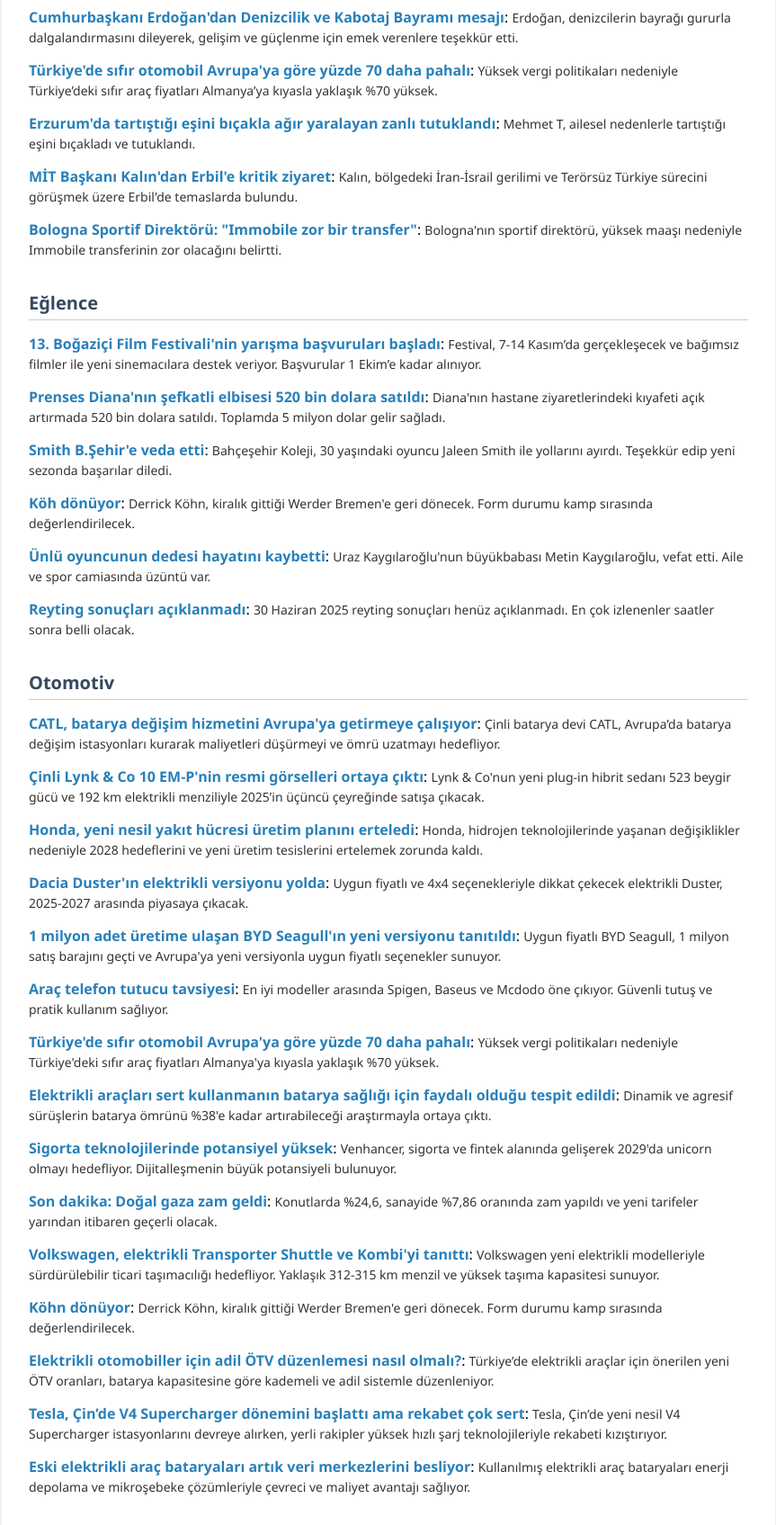
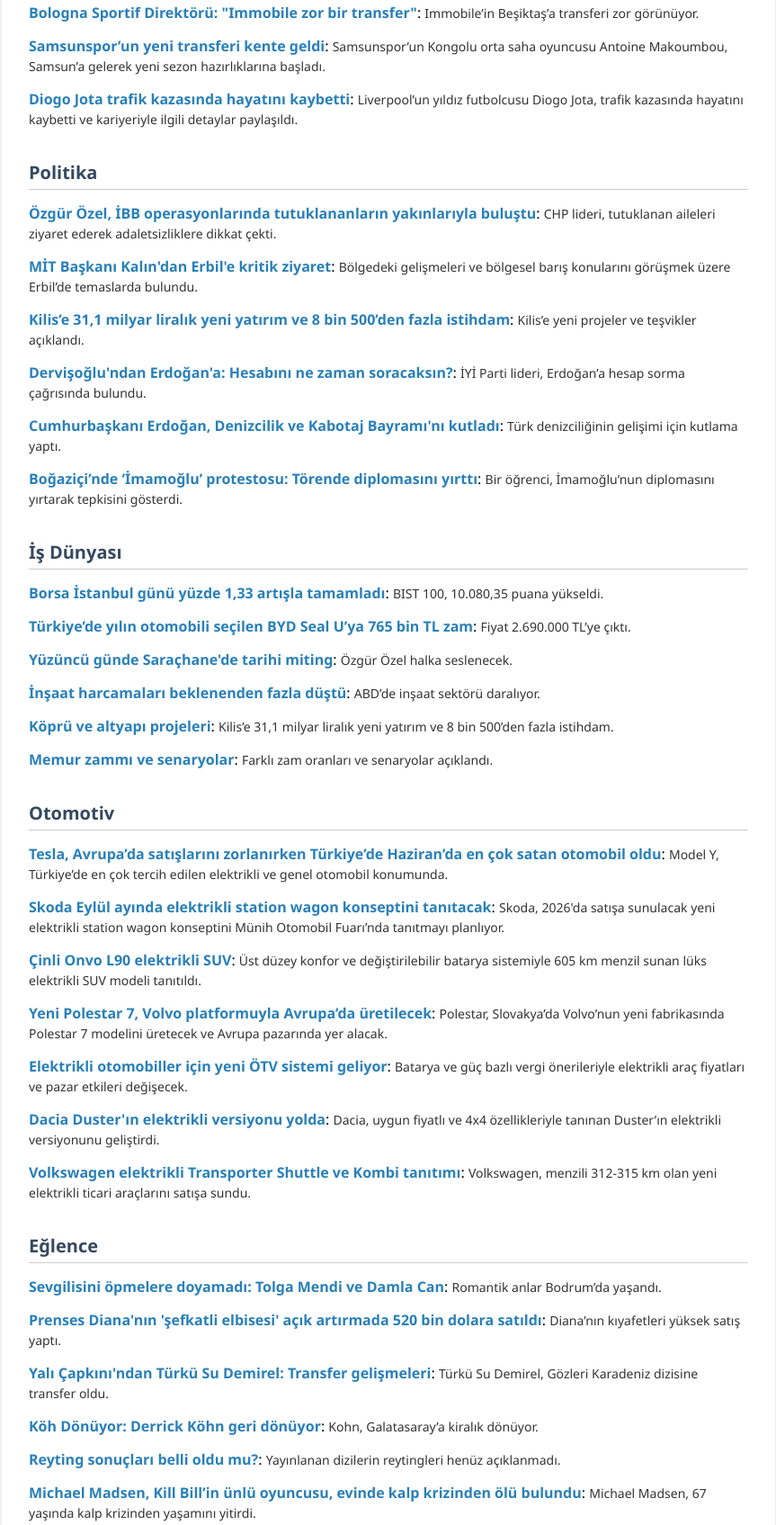
Before and after one commit to tdonuk/trnewsletter, a plain HTML site: page index.html in a window 1280 px wide. Shown: the part 435-2130 px from the top of the page at 90% size, without its empty margins (208-1071 px from the left). Drawn offline with Linux system fonts and the light colour scheme.

Commit message:
Updated newsletter

```diff
--- a/index.html
+++ b/index.html
@@ -77,52 +77,154 @@
 		<div class="newsletter-container" id="newsletter-root">
 			<div class="newsletter-header">
 				<div class="newsletter-title" id="main-title">Bülten Özeti</div>
-				<div class="newsletter-summary">Bültenimizde otomotiv, spor, politika ve eğlence alanlarında önemli gelişmeler öne çıkıyor. Otomotivde elektrikli araçlar ve yeni modeller, spor alanında transferler ve sezon hazırlıkları, politikada önemli ziyaretler ve açıklamalar, eğlence sektöründe ise filmler ve etkinlikler yer alıyor. Haberlerin detaylarını ve linklerini aşağıda bulabilirsiniz. Keyifli okumalar dileriz!</div>
+				<div class="newsletter-summary">Bültenimizde otomotiv, spor ve politika alanlarında önemli gelişmeler öne çıkıyor. Otomotivde elektrikli araçlar ve yeni modeller, spor dünyasında transferler ve maçlar, politikada ise seçimler ve uluslararası ilişkiler dikkat çekiyor. Haberlerin detaylarını ve linklerini aşağıda bulabilirsiniz. Keyifli okumalar dileriz!</div>
 			</div>
 
 			<div class="news-content" id="news-section">
 				<div class="category-section">
 
+					<div class="category-title category">Spor</div>
+
+					<div class="news-item">
+						<a href="[LINK]" class="news-item-title">Marko Guduric, Fenerbahçe Beko&#39;ya veda etti</a>:
+						<span class="news-item-content">Sırp basketbolcu, Fenerbahçe’den ayrıldığını açıkladı.</span>
+					</div>
+
+					<div class="news-item">
+						<a href="[LINK]" class="news-item-title">Fenerbahçe&#39;den Kayserispor&#39;a gitti</a>:
+						<span class="news-item-content">Fenerbahçe, Burak Kapacak’ı Kayserispor’a kiralık verdi ve sözleşmesini 1 yıl uzattı.</span>
+					</div>
+
+					<div class="news-item">
+						<a href="[LINK]" class="news-item-title">Fatih Karagümrük yeni teknik direktörünü açıkladı</a>:
+						<span class="news-item-content">Kulüp, Marcel Licka ile 2 yıllık sözleşme imzaladığını duyurdu.</span>
+					</div>
+
+					<div class="news-item">
+						<a href="[LINK]" class="news-item-title">Trabzonspor akşam antrenmanını tamamladı</a>:
+						<span class="news-item-content">Trabzonspor, yeni sezon hazırlıklarını sürdürüyor.</span>
+					</div>
+
+					<div class="news-item">
+						<a href="[LINK]" class="news-item-title">Bologna Sportif Direktörü: &quot;Immobile zor bir transfer&quot;</a>:
+						<span class="news-item-content">Immobile’in Beşiktaş’a transferi zor görünüyor.</span>
+					</div>
+
+					<div class="news-item">
+						<a href="[LINK]" class="news-item-title">Samsunspor’un yeni transferi kente geldi</a>:
+						<span class="news-item-content">Samsunspor’un Kongolu orta saha oyuncusu Antoine Makoumbou, Samsun’a gelerek yeni sezon hazırlıklarına başladı.</span>
+					</div>
+
+					<div class="news-item">
+						<a href="[LINK]" class="news-item-title">Diogo Jota trafik kazasında hayatını kaybetti</a>:
+						<span class="news-item-content">Liverpool’un yıldız futbolcusu Diogo Jota, trafik kazasında hayatını kaybetti ve kariyeriyle ilgili detaylar paylaşıldı.</span>
+					</div>
+				</div>
+				<div class="category-section">
+
 					<div class="category-title category">Politika</div>
 
 					<div class="news-item">
-						<a href="https://www.sozcu.com.tr/on-binler-100-kara-gun-mitinginde-sarachane-de-ozgur-ozel-halka-seslenecek-p189796" class="news-item-title">Yüzüncü günde Saraçhane&#39;de tarihi miting</a>:
-						<span class="news-item-content">CHP, İstanbul ve Türkiye genelinde düzenlediği mitinglerle adalet ve demokrasi talebini yükseltiyor.</span>
+						<a href="[LINK]" class="news-item-title">Özgür Özel, İBB operasyonlarında tutuklananların yakınlarıyla buluştu</a>:
+						<span class="news-item-content">CHP lideri, tutuklanan aileleri ziyaret ederek adaletsizliklere dikkat çekti.</span>
 					</div>
 
 					<div class="news-item">
-						<a href="https://www.sozcu.com.tr/iflasin-esigine-gelen-turk-akaryakit-devi-hisselerini-satti-p189779" class="news-item-title">İflasın eşiğinde Türk akaryakıt devi hisselerini sattı</a>:
-						<span class="news-item-content">Euroil, konkordato sürecinde hisselerinin %20’sini sattı ve mali durumunu yeniden gözden geçiriyor.</span>
+						<a href="[LINK]" class="news-item-title">MİT Başkanı Kalın&#39;dan Erbil&#39;e kritik ziyaret</a>:
+						<span class="news-item-content">Bölgedeki gelişmeleri ve bölgesel barış konularını görüşmek üzere Erbil’de temaslarda bulundu.</span>
 					</div>
 
 					<div class="news-item">
-						<a href="https://www.aa.com.tr/tr/live/cumhurbaskani-erdogan-denizcilik-ve-kabotaj-bayramini-kutladi/3619071" class="news-item-title">Cumhurbaşkanı Erdoğan, Denizcilik ve Kabotaj Bayramı&#39;nı kutladı</a>:
-						<span class="news-item-content">Erdoğan, Türk denizciliğinin gelişmesi ve güçlenmesi için teşekkür ederek, bayramı kutladı.</span>
+						<a href="[LINK]" class="news-item-title">Kilis’e 31,1 milyar liralık yeni yatırım ve 8 bin 500’den fazla istihdam</a>:
+						<span class="news-item-content">Kilis’e yeni projeler ve teşvikler açıklandı.</span>
 					</div>
 
 					<div class="news-item">
-						<a href="https://www.star.com.tr/guncel/cumhurbaskani-erdogandan-denizcilik-ve-kabotaj-bayrami-mesaji-gayret-gosteren-herkesi-sukr-haber-1951525/" class="news-item-title">Cumhurbaşkanı Erdoğan&#39;dan Denizcilik ve Kabotaj Bayramı mesajı</a>:
-						<span class="news-item-content">Erdoğan, denizcilerin bayrağı gururla dalgalandırmasını dileyerek, gelişim ve güçlenme için emek verenlere teşekkür etti.</span>
+						<a href="[LINK]" class="news-item-title">Dervişoğlu&#39;ndan Erdoğan&#39;a: Hesabını ne zaman soracaksın?</a>:
+						<span class="news-item-content">İYİ Parti lideri, Erdoğan’a hesap sorma çağrısında bulundu.</span>
 					</div>
 
 					<div class="news-item">
-						<a href="https://www.donanimhaber.com/turkiye-de-sifir-otomobil-avrupa-ya-gore-yuzde-70-daha-pahali--193273" class="news-item-title">Türkiye&#39;de sıfır otomobil Avrupa&#39;ya göre yüzde 70 daha pahalı</a>:
-						<span class="news-item-content">Yüksek vergi politikaları nedeniyle Türkiye’deki sıfır araç fiyatları Almanya’ya kıyasla yaklaşık %70 yüksek.</span>
+						<a href="[LINK]" class="news-item-title">Cumhurbaşkanı Erdoğan, Denizcilik ve Kabotaj Bayramı&#39;nı kutladı</a>:
+						<span class="news-item-content">Türk denizciliğinin gelişimi için kutlama yaptı.</span>
 					</div>
 
 					<div class="news-item">
-						<a href="https://www.sabah.com.tr/yasam/erzurumda-tartistigi-esini-bicakla-agir-yaralayan-zanli-tutuklandi-7379458" class="news-item-title">Erzurum&#39;da tartıştığı eşini bıçakla ağır yaralayan zanlı tutuklandı</a>:
-						<span class="news-item-content">Mehmet T, ailesel nedenlerle tartıştığı eşini bıçakladı ve tutuklandı.</span>
+						<a href="[LINK]" class="news-item-title">Boğaziçi’nde ‘İmamoğlu’ protestosu: Törende diplomasını yırttı</a>:
+						<span class="news-item-content">Bir öğrenci, İmamoğlu’nun diplomasını yırtarak tepkisini gösterdi.</span>
+					</div>
+				</div>
+				<div class="category-section">
+
+					<div class="category-title category">İş Dünyası</div>
+
+					<div class="news-item">
+						<a href="https://www.dunya.com/finans/haberler/borsa-istanbul-gunu-yukselisle-tamamladi-haberi-783286" class="news-item-title">Borsa İstanbul günü yüzde 1,33 artışla tamamladı</a>:
+						<span class="news-item-content">BIST 100, 10.080,35 puana yükseldi.</span>
 					</div>
 
 					<div class="news-item">
-						<a href="https://www.star.com.tr/guncel/mit-baskani-kalindan-erbile-kritik-ziyaret-terorsuz-turkiye-ve-iran-israil-gerilimi-masada-haber-1951524/" class="news-item-title">MİT Başkanı Kalın&#39;dan Erbil&#39;e kritik ziyaret</a>:
-						<span class="news-item-content">Kalın, bölgedeki İran-İsrail gerilimi ve Terörsüz Türkiye sürecini görüşmek üzere Erbil&#39;de temaslarda bulundu.</span>
+						<a href="https://www.donanimhaber.com/turkiye-de-yilin-otomobili-secilen-byd-seal-u-ya-765-bin-tl-zam--193310" class="news-item-title">Türkiye’de yılın otomobili seçilen BYD Seal U’ya 765 bin TL zam</a>:
+						<span class="news-item-content">Fiyat 2.690.000 TL’ye çıktı.</span>
 					</div>
 
 					<div class="news-item">
-						<a href="https://www.sporx.com/futbol/superlig/besiktas/bologna-sportif-direktoru-immobile-zor-bir-transfer-SXHBQ1122910SXQ" class="news-item-title">Bologna Sportif Direktörü: &quot;Immobile zor bir transfer&quot;</a>:
-						<span class="news-item-content">Bologna&#39;nın sportif direktörü, yüksek maaşı nedeniyle Immobile transferinin zor olacağını belirtti.</span>
+						<a href="[LINK]" class="news-item-title">Yüzüncü günde Saraçhane&#39;de tarihi miting</a>:
+						<span class="news-item-content">Özgür Özel halka seslenecek.</span>
+					</div>
+
+					<div class="news-item">
+						<a href="https://www.dunya.com/ekonomi/abdde-insaat-harcamalari-beklenenden-fazla-dustu-haberi-783312" class="news-item-title">İnşaat harcamaları beklenenden fazla düştü</a>:
+						<span class="news-item-content">ABD’de inşaat sektörü daralıyor.</span>
+					</div>
+
+					<div class="news-item">
+						<a href="https://www.star.com.tr/ekonomi/istihdam-sayisi-8-kat-artacak-31-milyar-liralik-yeni-tesvik-sistemi-haber-1951921/" class="news-item-title">Köprü ve altyapı projeleri</a>:
+						<span class="news-item-content">Kilis’e 31,1 milyar liralık yeni yatırım ve 8 bin 500’den fazla istihdam.</span>
+					</div>
+
+					<div class="news-item">
+						<a href="https://www.sozcu.com.tr/memur-ve-memur-emeklisi-temmuz-zam-2025-ne-kadar-olacak-p189765" class="news-item-title">Memur zammı ve senaryolar</a>:
+						<span class="news-item-content">Farklı zam oranları ve senaryolar açıklandı.</span>
+					</div>
+				</div>
+				<div class="category-section">
+
+					<div class="category-title category">Otomotiv</div>
+
+					<div class="news-item">
+						<a href="[LINK]" class="news-item-title">Tesla, Avrupa’da satışlarını zorlanırken Türkiye’de Haziran’da en çok satan otomobil oldu</a>:
+						<span class="news-item-content">Model Y, Türkiye’de en çok tercih edilen elektrikli ve genel otomobil konumunda.</span>
+					</div>
+
+					<div class="news-item">
+						<a href="[LINK]" class="news-item-title">Skoda Eylül ayında elektrikli station wagon konseptini tanıtacak</a>:
+						<span class="news-item-content">Skoda, 2026&#39;da satışa sunulacak yeni elektrikli station wagon konseptini Münih Otomobil Fuarı’nda tanıtmayı planlıyor.</span>
+					</div>
+
+					<div class="news-item">
+						<a href="[LINK]" class="news-item-title">Çinli Onvo L90 elektrikli SUV</a>:
+						<span class="news-item-content">Üst düzey konfor ve değiştirilebilir batarya sistemiyle 605 km menzil sunan lüks elektrikli SUV modeli tanıtıldı.</span>
+					</div>
+
+					<div class="news-item">
+						<a href="[LINK]" class="news-item-title">Yeni Polestar 7, Volvo platformuyla Avrupa’da üretilecek</a>:
+						<span class="news-item-content">Polestar, Slovakya’da Volvo’nun yeni fabrikasında Polestar 7 modelini üretecek ve Avrupa pazarında yer alacak.</span>
+					</div>
+
+					<div class="news-item">
+						<a href="[LINK]" class="news-item-title">Elektrikli otomobiller için yeni ÖTV sistemi geliyor</a>:
+						<span class="news-item-content">Batarya ve güç bazlı vergi önerileriyle elektrikli araç fiyatları ve pazar etkileri değişecek.</span>
+					</div>
+
+					<div class="news-item">
+						<a href="[LINK]" class="news-item-title">Dacia Duster&#39;ın elektrikli versiyonu yolda</a>:
+						<span class="news-item-content">Dacia, uygun fiyatlı ve 4x4 özellikleriyle tanınan Duster’ın elektrikli versiyonunu geliştirdi.</span>
+					</div>
+
+					<div class="news-item">
+						<a href="[LINK]" class="news-item-title">Volkswagen elektrikli Transporter Shuttle ve Kombi tanıtımı</a>:
+						<span class="news-item-content">Volkswagen, menzili 312-315 km olan yeni elektrikli ticari araçlarını satışa sundu.</span>
 					</div>
 				</div>
 				<div class="category-section">
@@ -130,112 +232,33 @@
 					<div class="category-title category">Eğlence</div>
 
 					<div class="news-item">
-						<a href="https://www.haberturk.com/13-bogazici-film-festivali-nin-yarisma-basvurulari-basladi-3803653" class="news-item-title">13. Boğaziçi Film Festivali&#39;nin yarışma başvuruları başladı</a>:
-						<span class="news-item-content">Festival, 7-14 Kasım’da gerçekleşecek ve bağımsız filmler ile yeni sinemacılara destek veriyor. Başvurular 1 Ekim’e kadar alınıyor.</span>
+						<a href="[LINK]" class="news-item-title">Sevgilisini öpmelere doyamadı: Tolga Mendi ve Damla Can</a>:
+						<span class="news-item-content">Romantik anlar Bodrum’da yaşandı.</span>
 					</div>
 
 					<div class="news-item">
-						<a href="https://www.haberturk.com/prenses-diana-nin-sefkatli-elbisesi-520-bin-dolara-satildi-magazin" class="news-item-title">Prenses Diana&#39;nın şefkatli elbisesi 520 bin dolara satıldı</a>:
-						<span class="news-item-content">Diana&#39;nın hastane ziyaretlerindeki kıyafeti açık artırmada 520 bin dolara satıldı. Toplamda 5 milyon dolar gelir sağladı.</span>
+						<a href="[LINK]" class="news-item-title">Prenses Diana&#39;nın &#39;şefkatli elbisesi&#39; açık artırmada 520 bin dolara satıldı</a>:
+						<span class="news-item-content">Diana’nın kıyafetleri yüksek satış yaptı.</span>
 					</div>
 
 					<div class="news-item">
-						<a href="https://www.fotomac.com.tr/basketbol/2025/07/01/smith-bsehire-veda-etti" class="news-item-title">Smith B.Şehir&#39;e veda etti</a>:
-						<span class="news-item-content">Bahçeşehir Koleji, 30 yaşındaki oyuncu Jaleen Smith ile yollarını ayırdı. Teşekkür edip yeni sezonda başarılar diledi.</span>
+						<a href="[LINK]" class="news-item-title">Yalı Çapkını&#39;ndan Türkü Su Demirel: Transfer gelişmeleri</a>:
+						<span class="news-item-content">Türkü Su Demirel, Gözleri Karadeniz dizisine transfer oldu.</span>
 					</div>
 
 					<div class="news-item">
-						<a href="https://www.fotomac.com.tr/galatasaray/2025/07/01/kohn-donuyor" class="news-item-title">Köh dönüyor</a>:
-						<span class="news-item-content">Derrick Köhn, kiralık gittiği Werder Bremen&#39;e geri dönecek. Form durumu kamp sırasında değerlendirilecek.</span>
+						<a href="https://www.fotomac.com.tr/galatasaray/2025/07/01/kohn-donuyor" class="news-item-title">Köh Dönüyor: Derrick Köhn geri dönüyor</a>:
+						<span class="news-item-content">Kohn, Galatasaray’a kiralık dönüyor.</span>
 					</div>
 
 					<div class="news-item">
-						<a href="https://www.haber7.com/guncel/haber/3543140-unlu-oyuncunun-dedesi-hayatini-kaybetti" class="news-item-title">Ünlü oyuncunun dedesi hayatını kaybetti</a>:
-						<span class="news-item-content">Uraz Kaygılaroğlu&#39;nun büyükbabası Metin Kaygılaroğlu, vefat etti. Aile ve spor camiasında üzüntü var.</span>
+						<a href="[LINK]" class="news-item-title">Reyting sonuçları belli oldu mu?</a>:
+						<span class="news-item-content">Yayınlanan dizilerin reytingleri henüz açıklanmadı.</span>
 					</div>
 
 					<div class="news-item">
-						<a href="https://www.haberturk.com/reyting-sonuclari-30-haziran-2025-aile-saadeti-yetenek-sizsiniz-inter-fluminense-maci-masterchef-turkiye-ab-ve-total-de-dunun-birincisi-kim-oldu-3803613" class="news-item-title">Reyting sonuçları açıklanmadı</a>:
-						<span class="news-item-content">30 Haziran 2025 reyting sonuçları henüz açıklanmadı. En çok izlenenler saatler sonra belli olacak.</span>
-					</div>
-				</div>
-				<div class="category-section">
-
-					<div class="category-title category">Otomotiv</div>
-
-					<div class="news-item">
-						<a href="https://www.donanimhaber.com/catl-batarya-degisim-hizmetini-avrupa-ya-getirmeye-calisiyor--193242" class="news-item-title">CATL, batarya değişim hizmetini Avrupa&#39;ya getirmeye çalışıyor</a>:
-						<span class="news-item-content">Çinli batarya devi CATL, Avrupa’da batarya değişim istasyonları kurarak maliyetleri düşürmeyi ve ömrü uzatmayı hedefliyor.</span>
-					</div>
-
-					<div class="news-item">
-						<a href="https://www.donanimhaber.com/cinli-lynk-co-10-em-p-nin-resmi-gorselleri-ortaya-cikti--193240" class="news-item-title">Çinli Lynk &amp; Co 10 EM-P&#39;nin resmi görselleri ortaya çıktı</a>:
-						<span class="news-item-content">Lynk &amp; Co&#39;nun yeni plug-in hibrit sedanı 523 beygir gücü ve 192 km elektrikli menziliyle 2025’in üçüncü çeyreğinde satışa çıkacak.</span>
-					</div>
-
-					<div class="news-item">
-						<a href="https://www.donanimhaber.com/honda-yeni-nesil-yakit-hucresi-uretim-planini-erteledi--193271" class="news-item-title">Honda, yeni nesil yakıt hücresi üretim planını erteledi</a>:
-						<span class="news-item-content">Honda, hidrojen teknolojilerinde yaşanan değişiklikler nedeniyle 2028 hedeflerini ve yeni üretim tesislerini ertelemek zorunda kaldı.</span>
-					</div>
-
-					<div class="news-item">
-						<a href="https://www.donanimhaber.com/dacia-duster-in-elektrikli-versiyonu-yolda--193327" class="news-item-title">Dacia Duster&#39;ın elektrikli versiyonu yolda</a>:
-						<span class="news-item-content">Uygun fiyatlı ve 4x4 seçenekleriyle dikkat çekecek elektrikli Duster, 2025-2027 arasında piyasaya çıkacak.</span>
-					</div>
-
-					<div class="news-item">
-						<a href="https://www.donanimhaber.com/byd-seagull-uretimde-1-milyon-adet-barajini-geride-birakti--193272" class="news-item-title">1 milyon adet üretime ulaşan BYD Seagull&#39;ın yeni versiyonu tanıtıldı</a>:
-						<span class="news-item-content">Uygun fiyatlı BYD Seagull, 1 milyon satış barajını geçti ve Avrupa&#39;ya yeni versiyonla uygun fiyatlı seçenekler sunuyor.</span>
-					</div>
-
-					<div class="news-item">
-						<a href="https://www.donanimhaber.com/en-iyi-arac-ici-telefon-tutucu-onerileri--193185" class="news-item-title">Araç telefon tutucu tavsiyesi</a>:
-						<span class="news-item-content">En iyi modeller arasında Spigen, Baseus ve Mcdodo öne çıkıyor. Güvenli tutuş ve pratik kullanım sağlıyor.</span>
-					</div>
-
-					<div class="news-item">
-						<a href="https://www.donanimhaber.com/turkiye-de-sifir-otomobil-avrupa-ya-gore-yuzde-70-daha-pahali--193273" class="news-item-title">Türkiye&#39;de sıfır otomobil Avrupa&#39;ya göre yüzde 70 daha pahalı</a>:
-						<span class="news-item-content">Yüksek vergi politikaları nedeniyle Türkiye&#39;deki sıfır araç fiyatları Almanya&#39;ya kıyasla yaklaşık %70 yüksek.</span>
-					</div>
-
-					<div class="news-item">
-						<a href="https://www.donanimhaber.com/elektrikli-araclari-sert-kullanmak-batarya-icin-faydali-olabilir--193274" class="news-item-title">Elektrikli araçları sert kullanmanın batarya sağlığı için faydalı olduğu tespit edildi</a>:
-						<span class="news-item-content">Dinamik ve agresif sürüşlerin batarya ömrünü %38&#39;e kadar artırabileceği araştırmayla ortaya çıktı.</span>
-					</div>
-
-					<div class="news-item">
-						<a href="https://www.dunya.com/sektorler/sigorta-teknolojilerinde-potansiyel-yuksek-haberi-783117" class="news-item-title">Sigorta teknolojilerinde potansiyel yüksek</a>:
-						<span class="news-item-content">Venhancer, sigorta ve fintek alanında gelişerek 2029&#39;da unicorn olmayı hedefliyor. Dijitalleşmenin büyük potansiyeli bulunuyor.</span>
-					</div>
-
-					<div class="news-item">
-						<a href="https://www.dunya.com/ekonomi/son-dakika-dogal-gaza-zam-geldi-haberi-783316" class="news-item-title">Son dakika: Doğal gaza zam geldi</a>:
-						<span class="news-item-content">Konutlarda %24,6, sanayide %7,86 oranında zam yapıldı ve yeni tarifeler yarından itibaren geçerli olacak.</span>
-					</div>
-
-					<div class="news-item">
-						<a href="https://www.donanimhaber.com/volkswagen-elektrikli-transporter-shuttle-ve-kombi-yi-tanitti--193329" class="news-item-title">Volkswagen, elektrikli Transporter Shuttle ve Kombi&#39;yi tanıttı</a>:
-						<span class="news-item-content">Volkswagen yeni elektrikli modelleriyle sürdürülebilir ticari taşımacılığı hedefliyor. Yaklaşık 312-315 km menzil ve yüksek taşıma kapasitesi sunuyor.</span>
-					</div>
-
-					<div class="news-item">
-						<a href="https://www.fotomac.com.tr/galatasaray/2025/07/01/kohn-donuyor" class="news-item-title">Köhn dönüyor</a>:
-						<span class="news-item-content">Derrick Köhn, kiralık gittiği Werder Bremen&#39;e geri dönecek. Form durumu kamp sırasında değerlendirilecek.</span>
-					</div>
-
-					<div class="news-item">
-						<a href="https://www.donanimhaber.com/elektrikli-otomobiller-icin-adil-otv-duzenlemesi-nasil-olmali--193124" class="news-item-title">Elektrikli otomobiller için adil ÖTV düzenlemesi nasıl olmalı?</a>:
-						<span class="news-item-content">Türkiye’de elektrikli araçlar için önerilen yeni ÖTV oranları, batarya kapasitesine göre kademeli ve adil sistemle düzenleniyor.</span>
-					</div>
-
-					<div class="news-item">
-						<a href="https://www.donanimhaber.com/tesla-cin-de-v4-supercharger-donemini-baslatti--193252" class="news-item-title">Tesla, Çin’de V4 Supercharger dönemini başlattı ama rekabet çok sert</a>:
-						<span class="news-item-content">Tesla, Çin’de yeni nesil V4 Supercharger istasyonlarını devreye alırken, yerli rakipler yüksek hızlı şarj teknolojileriyle rekabeti kızıştırıyor.</span>
-					</div>
-
-					<div class="news-item">
-						<a href="https://www.donanimhaber.com/eski-elektrikli-arac-bataryalari-artik-veri-merkezlerini-besliyor--193269" class="news-item-title">Eski elektrikli araç bataryaları artık veri merkezlerini besliyor</a>:
-						<span class="news-item-content">Kullanılmış elektrikli araç bataryaları enerji depolama ve mikroşebeke çözümleriyle çevreci ve maliyet avantajı sağlıyor.</span>
+						<a href="https://www.cumhuriyet.com.tr/yasam/kill-bill-in-unlu-oyuncusu-michael-madsen-evinde-olu-bulundu-2414943" class="news-item-title">Michael Madsen, Kill Bill’in ünlü oyuncusu, evinde kalp krizinden ölü bulundu</a>:
+						<span class="news-item-content">Michael Madsen, 67 yaşında kalp krizinden yaşamını yitirdi.</span>
 					</div>
 				</div>
 			</div>
```
